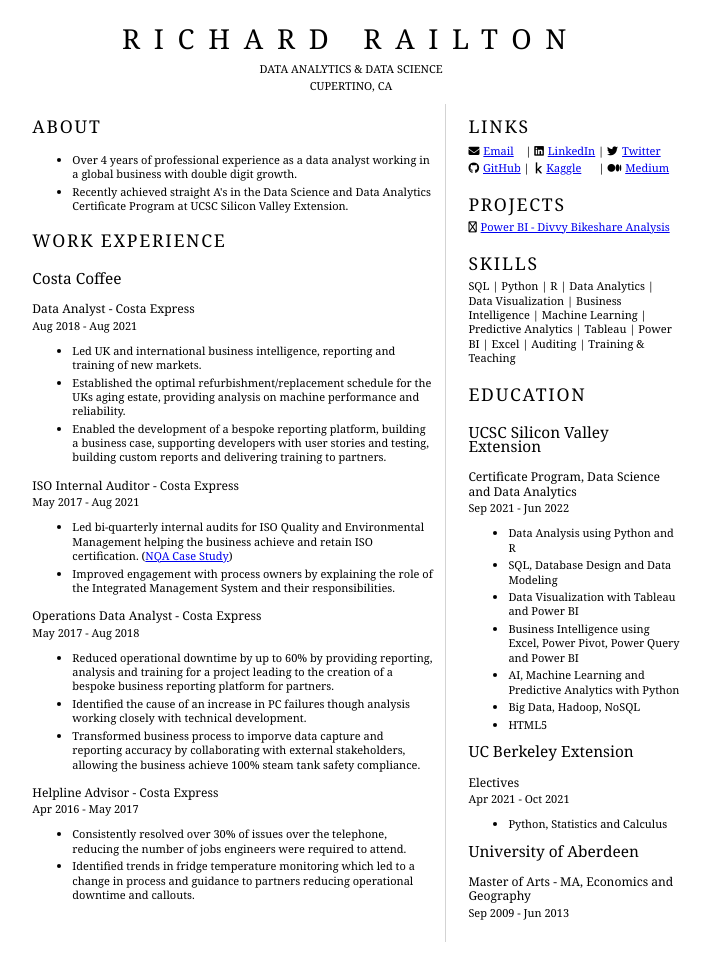
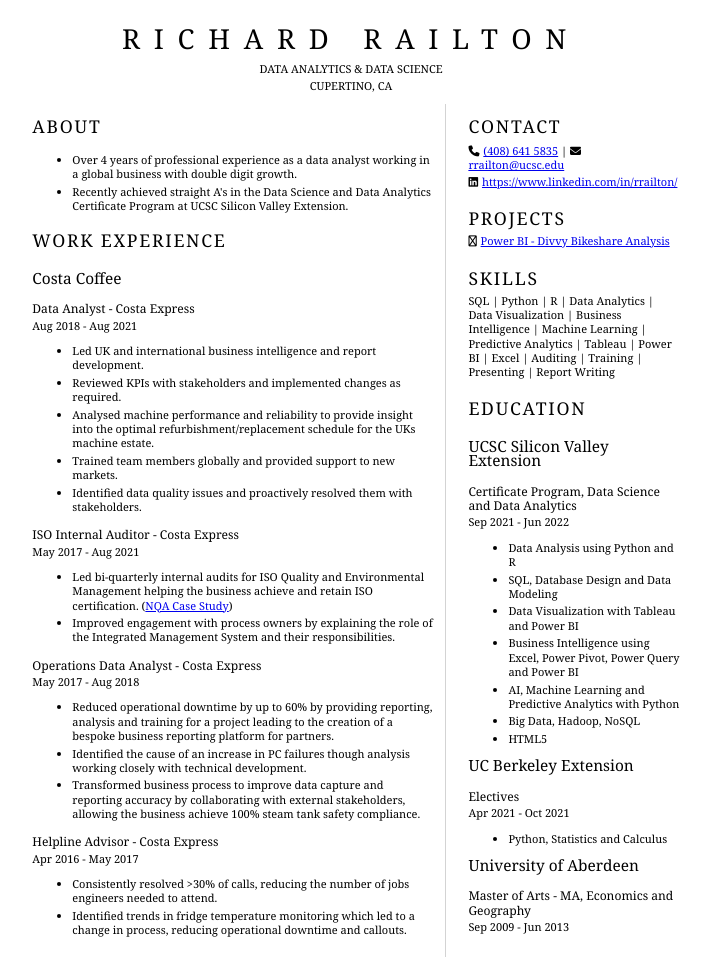
Before and after one commit to rrailton/resume, a plain HTML site: page index.html in a window 1280 px wide. Shown: the whole page, without its empty margins (289-999 px from the left). Drawn offline with Linux system fonts and the light colour scheme.

Commit message:
updated work exp content, edited links and updated contact info.

```diff
--- a/index.html
+++ b/index.html
@@ -2,7 +2,7 @@
 <html lang="en">
     <head>
         <meta charset="utf-8" />
-        <meta name="description" content="This page is about Richard Railton who is a Data Analyst in the San Franscisco Bay Area. It includes a section about me, my work experience, projects, skills and education." />
+        <meta name="description" content="This page is about Richard Railton who is a Data Analyst in the San Franscisco Bay Area. It includes information about me, my work experience, contact details, projects, skills and education." />
         <link href="style.css" rel="stylesheet">
         <script src="https://kit.fontawesome.com/09dfbaa1d5.js" crossorigin="anonymous"></script>
         <title>Richard Railton Resume</title>
@@ -28,9 +28,14 @@
 					<h4>Data Analyst - Costa Express</h4>
                     <p>Aug 2018 - Aug 2021</p>
                     <ul>
-                        <li>Led UK and international business intelligence, reporting and training of new markets.</li>
-                        <li>Established the optimal refurbishment/replacement schedule for the UKs aging estate, providing analysis on machine performance and reliability.</li>
+                        <li>Led UK and international business intelligence and report development.</li>
+                        <li>Reviewed KPIs with stakeholders and implemented changes as required.</li>
+                        <li>Analysed machine performance and reliability to provide insight into the optimal refurbishment/replacement schedule for the UKs machine estate.</li>
+                        <li>Trained team members globally and provided support to new markets.</li>
+                        <li>Identified data quality issues and proactively resolved them with stakeholders.</li>
+                    <!--
                         <li>Enabled the development of a bespoke reporting platform, building a business case, supporting developers with user stories and testing, building custom reports and delivering training to partners.</li>
+                    -->
                     </ul>
 
 					<h4>ISO Internal Auditor - Costa Express</h4>
@@ -45,45 +50,52 @@
                     <ul>
                     <li>Reduced operational downtime by up to 60% by providing reporting, analysis and training for a project leading to the creation of a bespoke business reporting platform for partners.</li>
                     <li>Identified the cause of an increase in PC failures though analysis working closely with technical development.</li>
-                    <li>Transformed business process to imporve data capture and reporting accuracy by collaborating with external stakeholders, allowing the business achieve 100% steam tank safety compliance. </li>
+                    <li>Transformed business process to improve data capture and reporting accuracy by collaborating with external stakeholders, allowing the business achieve 100% steam tank safety compliance. </li>
                     </ul>
 
 					<h4>Helpline Advisor - Costa Express</h4>
                     <p>Apr 2016 - May 2017</p>
                     <ul>
-                    <li>Consistently resolved over 30% of issues over the telephone, reducing the number of jobs engineers were required to attend.</li>
-                    <li>Identified trends in fridge temperature monitoring which led to a change in process and guidance to partners reducing operational downtime and callouts.</li>
+                    <li>Consistently resolved >30% of calls, reducing the number of jobs engineers needed to attend.</li>
+                    <li>Identified trends in fridge temperature monitoring which led to a change in process, reducing operational downtime and callouts.</li>
                     </ul>
 				</section>
 			</article>
 			<article id="mainRight">
 				<section>
-					<h2>LINKS</h2>
+					<h2>CONTACT</h2>
 					<p>
+                            <i class="fa-solid fa-phone" aria-hidden="true"></i>
+                            <a href="tel:+14086415835" title="Call me">(408) 641 5835</a> |
                             <i class="fa fa-envelope" aria-hidden="true"></i>
-                            <a href="mailto:rrailton@ucsc.edu" title="Email me">Email</a>&nbsp;&nbsp;&nbsp;&nbsp;|
+                            <a href="mailto:rrailton@ucsc.edu" title="Email me">rrailton@ucsc.edu</a>
+                    </p>
+                    <p>
                             <i class="fab fa-linkedin" aria-hidden="true"></i>
-                            <a href="https://www.linkedin.com/in/rrailton/" title="View my profile on LinkedIn" target="_blank" rel="external noreferrer noopener">LinkedIn</a> |
+                            <a href="https://www.linkedin.com/in/rrailton/" title="View my profile on LinkedIn" target="_blank" rel="external noreferrer noopener">https://www.linkedin.com/in/rrailton/ </a>
+                    </p>
+                <!-- |
                             <i class="fa-brands fa-twitter"></i>
                             <a href="https://twitter.com/_rrailton_" title="View my profile on Twitter" target="_blank" rel="external noreferrer noopener">Twitter</a>
                     </p>
                     <p>
                         <i class="fab fa-github" aria-hidden="true"></i>
-                        <a href="https://github.com/rrailton" title="View my profile on GitHub" target="_blank" rel="external noreferrer noopener">GitHub</a>&nbsp;|&nbsp;
+                        <a href="https://github.com/rrailton" title="View my profile on GitHub" target="_blank" rel="external noreferrer noopener">GitHub</a> |
                         <i class="fab fa-kaggle" aria-hidden="true"></i>
-                        <a href="https://www.kaggle.com/richardrailton" title="View my profile on Kaggle" target="_blank" rel="external noreferrer noopener">Kaggle</a>&nbsp;&nbsp;&nbsp;&nbsp;&nbsp;&nbsp;|
+                        <a href="https://www.kaggle.com/richardrailton" title="View my profile on Kaggle" target="_blank" rel="external noreferrer noopener">Kaggle</a> |
                         <i class="fab fa-medium" aria-hidden="true"></i>
                         <a href="https://medium.com/@rrailton" title="View my profile on Medium" target="_blank" rel="external noreferrer noopener">Medium</a>
                     </p>
+                -->
 				</section>
                 <section>
 					<h2>PROJECTS</h2>
                     <i class="fa-regular fa-chart-line" aria-hidden="true"></i>
-                    <a href="https://app.powerbi.com/view?r=eyJrIjoiYTdjODc4MjUtZmEzNS00YWU5LThhZjctODgwMDUyOTJlNmRkIiwidCI6ImRmODY3OWNkLWE4MGUtNDVkOC05OWFjLWM4M2VkN2ZmOTVhMCJ9"  title="View a Power BI Report I created." target="_blank" rel="external noreferrer noopener">Power BI - Divvy Bikeshare Analysis</a>
+                    <a href="https://app.powerbi.com/view?r=eyJrIjoiMjNmMDVjODAtZDVlMi00NjZjLTg4MzQtMDI5NDI5MjVkNjQ2IiwidCI6ImRmODY3OWNkLWE4MGUtNDVkOC05OWFjLWM4M2VkN2ZmOTVhMCJ9"  title="View interactive report in Power BI." target="_blank" rel="external noreferrer noopener">Power BI - Divvy Bikeshare Analysis</a>
                 </section>
 				<section>
 					<h2>SKILLS</h2>
-					SQL | Python | R | Data Analytics | Data Visualization | Business Intelligence | Machine Learning | Predictive Analytics | Tableau | Power BI | Excel | Auditing | Training & Teaching
+					SQL | Python | R | Data Analytics | Data Visualization | Business Intelligence | Machine Learning | Predictive Analytics | Tableau | Power BI | Excel | Auditing | Training | Presenting | Report Writing
 				</section>
 				<section>
 					<h2>EDUCATION</h2>
```
